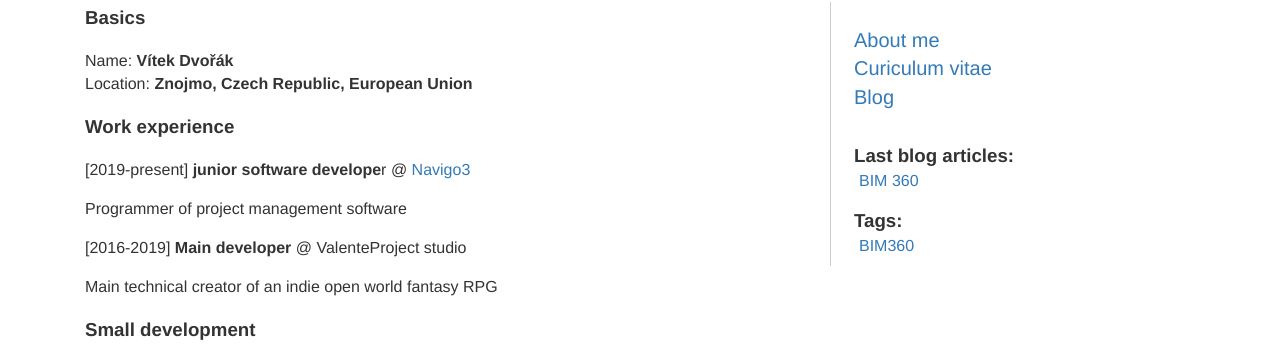
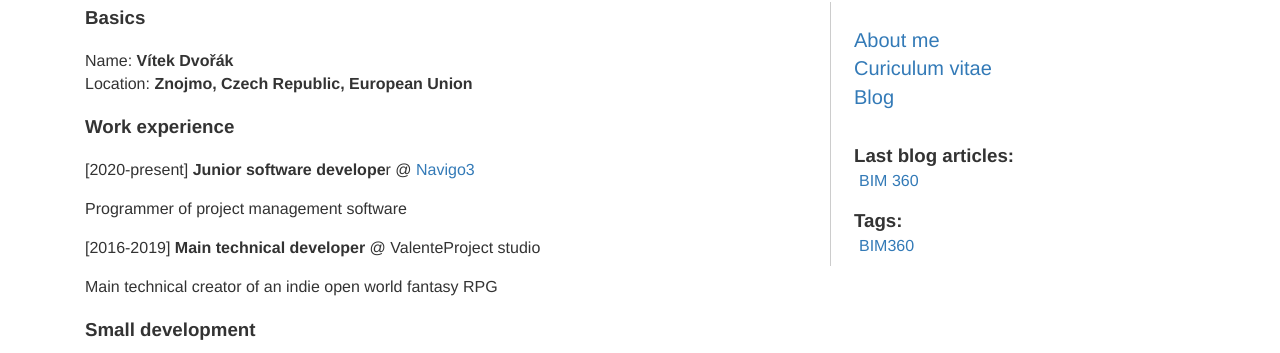
Before and after one commit to vdvorak/vitekdvorak.github.io, a Jekyll site: the page built from curiculum-vitae.md, in a window 1280 px wide. Shown: the part 99-452 px from the top of the page. Built offline with Jekyll 4.4.1, drawn with Linux system fonts in a browser that asks for light colours; nearby versions of some CDN libraries.

Commit message:
Update curiculum-vitae.md

```diff
--- a/curiculum-vitae.md
+++ b/curiculum-vitae.md
@@ -10,11 +10,11 @@ Location: **Znojmo, Czech Republic, European Union**
 
 ### Work experience
 
-[2019-present] **junior software develope**r @ [Navigo3](https://navigo3.com)
+[2020-present] **Junior software develope**r @ [Navigo3](https://navigo3.com)
 
 Programmer of project management software
 
-[2016-2019] **Main developer** @ ValenteProject studio
+[2016-2019] **Main technical developer** @ ValenteProject studio
 
  Main technical creator of an indie open world fantasy RPG
 
```
